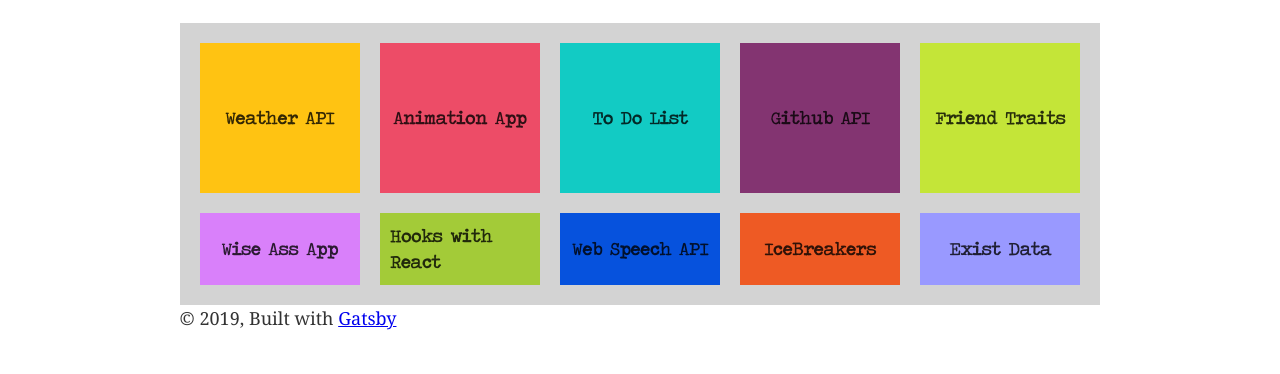
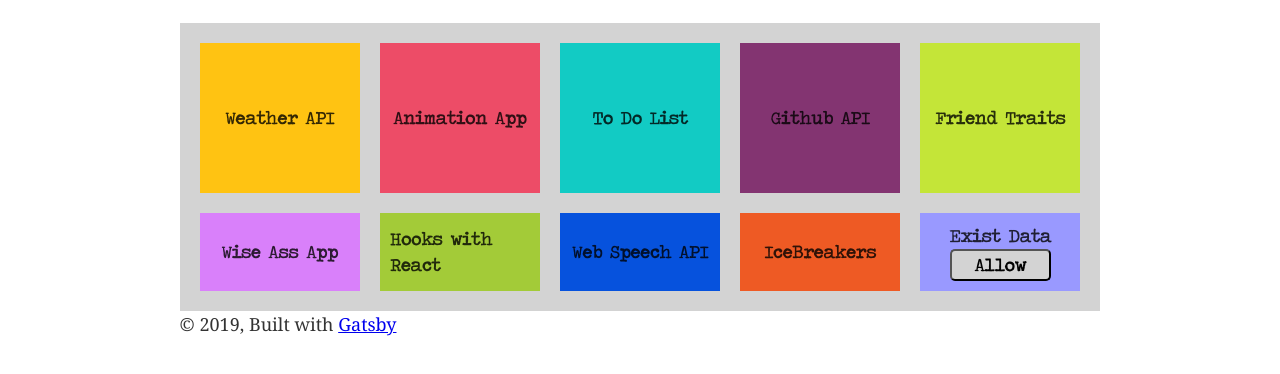
Before and after one commit to kdv24/code_quilt, a Gatsby site: page / in a window 1280 px wide. Shown: the part 154-528 px from the top of the page. Built offline with nearby package versions, Linux system fonts and the light colour scheme; Gatsby itself is replaced by a stand-in of ours.

Commit message:
add Allow button

```diff
--- a/src/pages/index.js
+++ b/src/pages/index.js
@@ -14,7 +14,18 @@ const IndexPage = () => (
       <div className="d7 pretty-boxes">Hooks with React</div>
       <div className="d8 pretty-boxes">Web Speech API</div>
       <div className="d9 pretty-boxes">IceBreakers</div>
-      <div className="d10 pretty-boxes">Exist Data</div>
+      <div className="d10 pretty-boxes" style={{ display: "inherit" }}>
+        <span>Exist Data</span>
+        <button
+          onClick={() => console.log("allow")}
+          style={{
+            backgroundColor: "lightgray",
+            borderRadius: "5px",
+          }}
+        >
+          Allow
+        </button>
+      </div>
     </div>
   </Layout>
 )
```
